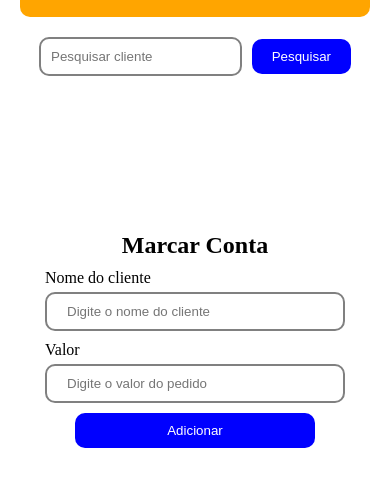
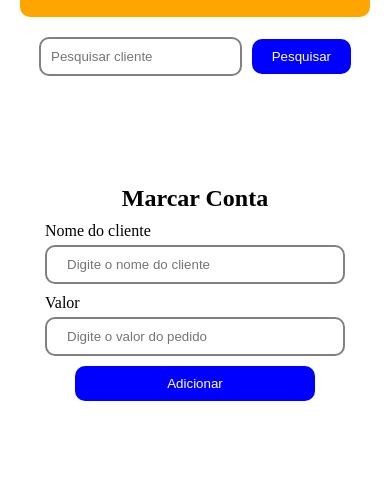
Before and after one commit to Leolfc/Caderneta-Digital, a plain HTML site: page index.html in a window 390 px wide. Shown: the part 119-606 px from the top of the page. Drawn offline with Linux system fonts and the light colour scheme.

Commit message:
alterando tamanho para celular

```diff
--- a/styles/global.css
+++ b/styles/global.css
@@ -21,5 +21,8 @@ header{
     max-width: 80%;
     margin: 0 auto;
   }
+  .name_client{
+margin-top: 28%;
+  }
 
 }
--- a/styles/style.css
+++ b/styles/style.css
@@ -40,7 +40,7 @@ header{
   justify-content: center;
   margin-block: 10%;
 align-items: center;
-margin-top: 40%;
+margin-top: 15%;
 input{
   padding: 10px 20px;
   width: 300px;
```
